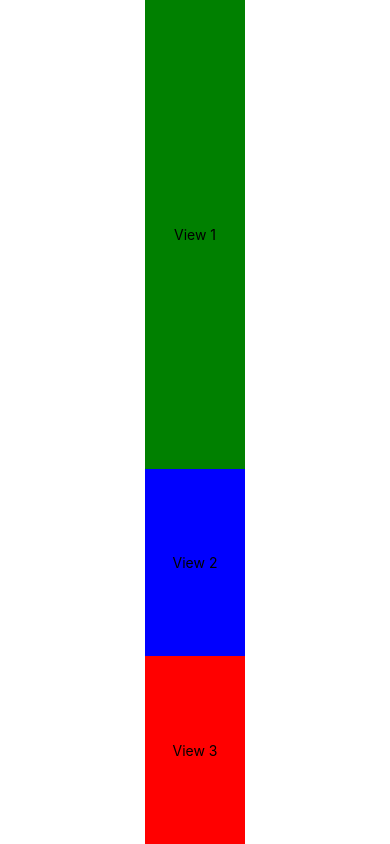
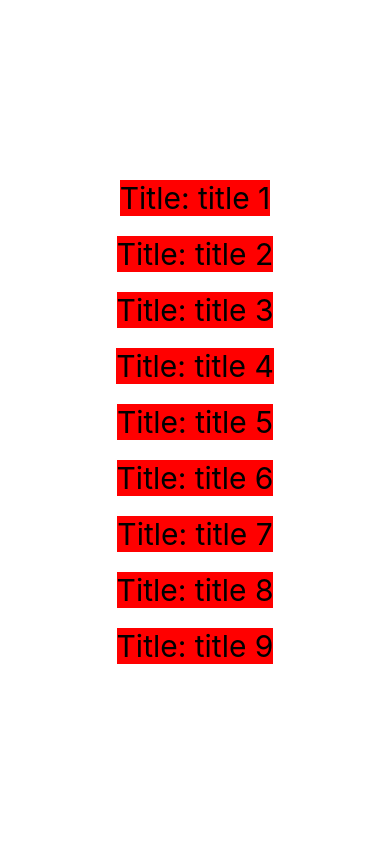
Before and after one commit to quytvgcd17298/my-reactnative-app, a React Native app: screen / in a window 390 px wide. Built offline with nearby package versions, Linux system fonts and the light colour scheme.

Commit message:
first array

```diff
--- a/App.js
+++ b/App.js
@@ -3,11 +3,33 @@ import React, { useState } from 'react';
 import { Button, StyleSheet, Text, View } from 'react-native';
 
 export default function App() {
-  const [counter, setCounter] = useState(0);
+/*   const [counter, setCounter] = useState(0);
   const [name, setName] = useState("Name: TRAN VAN QUY");
-  const decreaseCounter = ()=> {setCounter(counter - 1)};
+  const decreaseCounter = ()=> {setCounter(counter - 1)}; */
+  const [items, setItems] = useState([
+    {key: "1", title: "title 1"},
+    {key: "2", title: "title 2"},
+    {key: "3", title: "title 3"},
+    {key: "4", title: "title 4"},
+    {key: "5", title: "title 5"},
+    {key: "6", title: "title 6"},
+    {key: "7", title: "title 7"},
+    {key: "8", title: "title 8"},
+    {key: "9", title: "title 9"},
+  ]);
   return (
       <View style={styles.container}>
+        {items.map((item) => {
+          return(
+        <View style = {{backgroundColor:"red" , fontSize: 30,margin: 10,
+        justifyContent: "center",}} key={item.key}>
+          <Text style = {styles.Text}>
+            Title: {item.title}
+          </Text>
+        </View>
+      );
+})}
+
      {/*  <Text style={styles.Text}>Hello Word!!!</Text>
 
       <Text
@@ -29,7 +51,7 @@ export default function App() {
       color= "#3366FF"
       />
       <StatusBar/> */}
-<View style = {styles.View}>
+{/* <View style = {styles.View}>
       <Text>View 1</Text>
     </View>
     <View style = {styles.View2}>
@@ -37,7 +59,7 @@ export default function App() {
     </View>
     <View style = {styles.View3}>
       <Text>View 3</Text>
-    </View>
+    </View> */}
     </View>
   );
 }
@@ -45,12 +67,12 @@ export default function App() {
 const styles = StyleSheet.create({
   container: {
     flex: 1,
-    flexDirection: "column",
+/*    flexDirection: "column", */
     backgroundColor: '#fff',
     alignItems: 'center',
     justifyContent: 'center',
   },
-  View: {
+ /*  View: {
     flex: 5,
     height:100,
     width: 100,
@@ -73,7 +95,7 @@ const styles = StyleSheet.create({
     backgroundColor: "red",
     alignItems:"center",
     justifyContent:"center",
-  },
+  }, */
   Text:{
     backgroundColor:"red",
     fontSize:30
```
